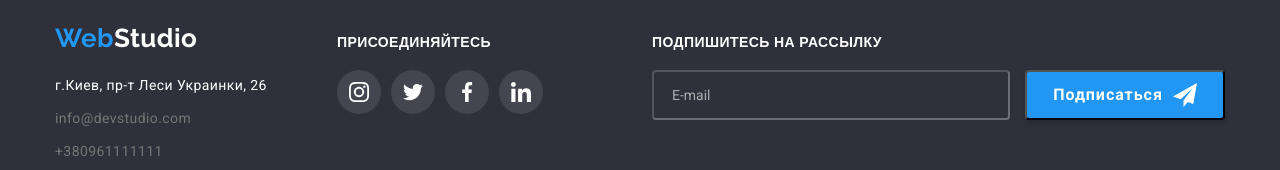
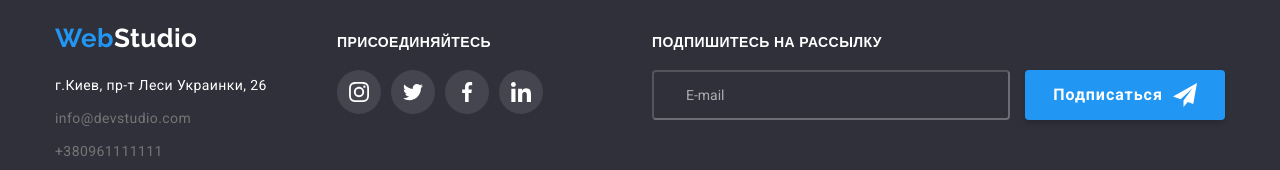
Before and after one commit to AlexKupchinskiy/goit-markup-hw-06, a plain HTML site: page index.html in a window 1280 px wide. Shown: the part 2749-2919 px from the top of the page. Drawn offline with nearby package versions, Linux system fonts and the light colour scheme.

Commit message:
mentor's edits

```diff
--- a/css/styles.css
+++ b/css/styles.css
@@ -834,6 +834,8 @@ body {
     background-color: var(--footer-bg-input);
     border-color: var(--footer-border-input);
     border-radius: 4px;
+    color: var(--background-color);
+    padding: 12px 16px;
 }
 .email-input input::placeholder {
     color: rgba(255, 255, 255, 0.6);
@@ -852,6 +854,7 @@ body {
     border-radius: 4px;
     margin-left: 15px;
     padding: 0;
+    border: none;
 
     font-weight: 700;
     font-size: 16px;
--- a/index.html
+++ b/index.html
@@ -359,7 +359,7 @@
         </ul>
       </div>
           <form class="email-input">
-            <h3 class="footer-join">Подпишитесь на рассылку</h3>
+            <p class="footer-join">Подпишитесь на рассылку</p>
             <div class="footer-input-field">
               <input type="email" name="email" placeholder="E-mail">
               <button class="button-footer" type="submit"> Подписаться <svg class="subscribe" width=24px height=24px>
```
Also changed, not shown: portfolio.html (+1 -1 lines).
